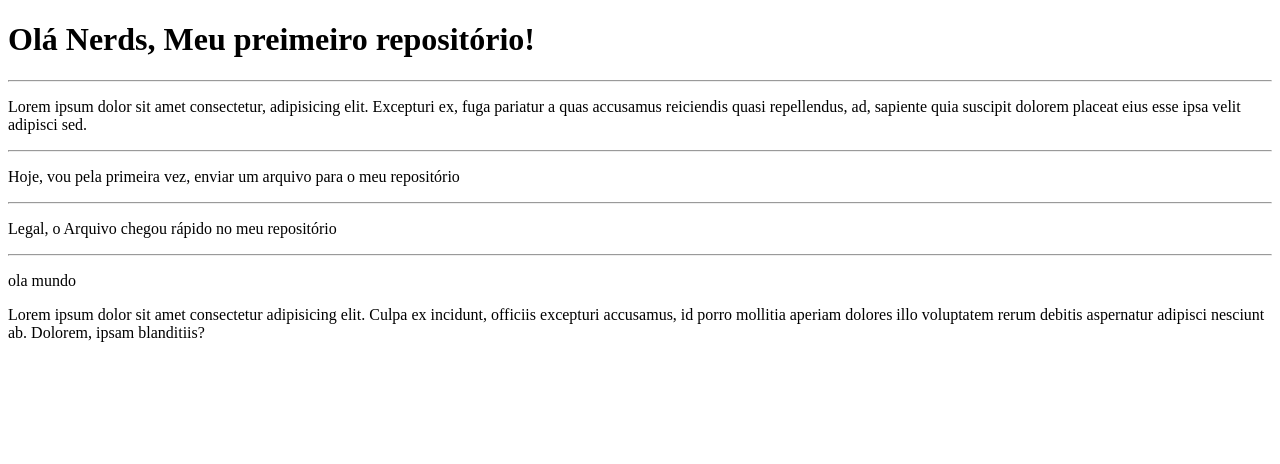
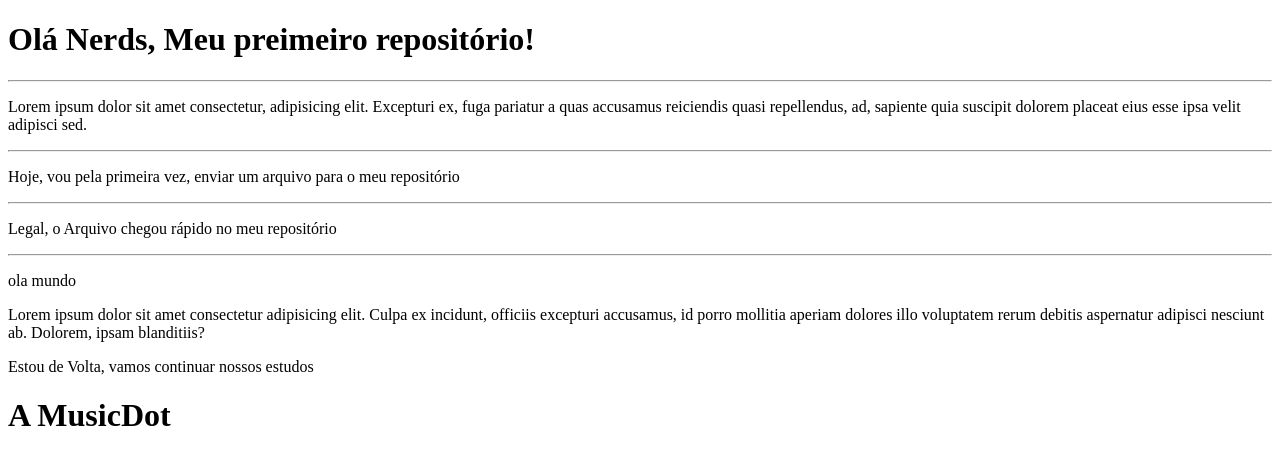
Before and after one commit to 0101AlexandreLopes/Aprendendo, a plain HTML site: page Site Exemplo/index.html in a window 1280 px wide. Drawn offline with Linux system fonts and the light colour scheme.

Commit message:
Update index.html

```diff
--- a/Site Exemplo/index.html
+++ b/Site Exemplo/index.html
@@ -22,3 +22,14 @@
 <p>ola mundo</p>
 <p>Lorem ipsum dolor sit amet consectetur adipisicing elit. Culpa ex incidunt, officiis excepturi accusamus, id porro mollitia aperiam dolores illo voluptatem rerum debitis aspernatur adipisci nesciunt ab. Dolorem, ipsam blanditiis?</p>
 </html>
+<p> Estou de Volta, vamos continuar nossos estudos</p>
+
+<html>
+  <head>
+    <meta charset="utf-8">
+    <title>MusicDot</title>
+  </head>
+  <body>
+    <h1>A MusicDot</h1>
+  </body>
+</html>
```
